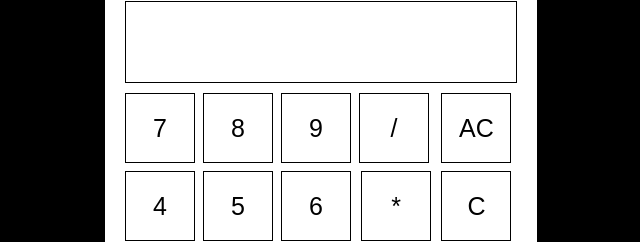
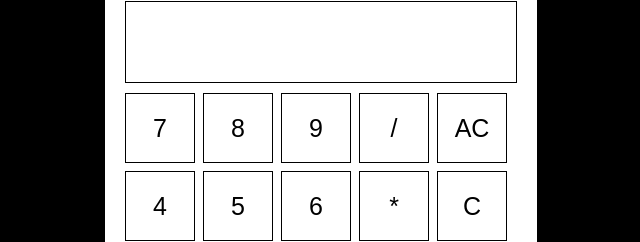
Before and after one commit to imsilva100/projeto_calculadora, a plain HTML site: page index.html in a window 1280 px wide. Shown: the part 179-421 px from the top of the page, 151-791 px from the left. Drawn offline with Linux system fonts and the light colour scheme.

Commit message:
correcao no layout

```diff
--- a/index.html
+++ b/index.html
@@ -17,7 +17,7 @@
                     <td class="td_botao"><input type ="button" id = "botao_7" class="botao" value="7"></button></td>
                     <td class="td_botao"><input type ="button" id = "botao_8" class="botao" value="8"></button></td>
                     <td class="td_botao"><input type ="button" id = "botao_9" class="botao" value="9" ></button></td>
-                    <td class="td_botao"><input type ="button" id="divisao" class="botao" value="/">/</button></td>
+                    <td class="td_botao"><input type ="button" id= "divisao" class="botao" value="/"></button></td>
                     <td class="td_botao"><input type ="button" id = "ac"class="botao" value="AC"></button></td>
 
                 </tr>
```
